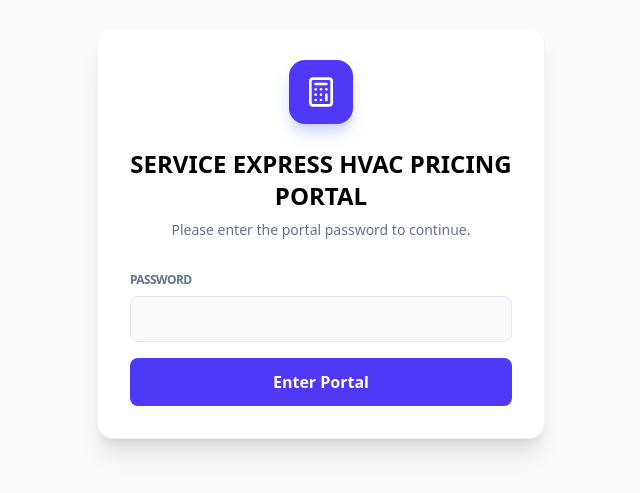
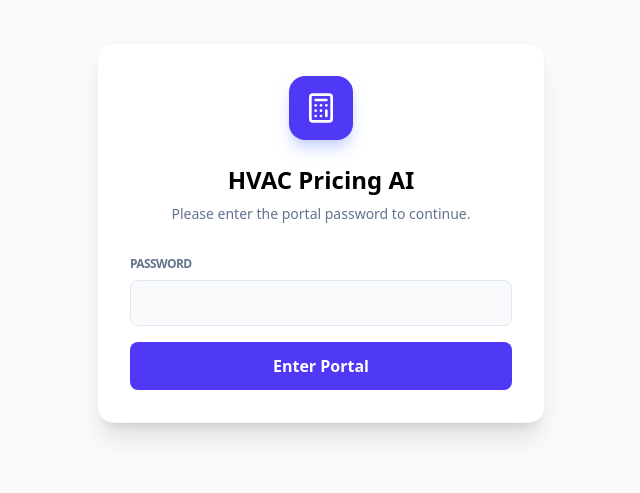
Before and after one commit to farisqdq/job-pricer, a React (Vite) app: page / in a window 1280 px wide. Shown: the part 167-660 px from the top of the page, without its empty margins (319-959 px from the left). Built offline with nearby package versions, Linux system fonts and the light colour scheme.

Commit message:
refactor: rename application to HVAC Pricing AI
Update branding across the application title, metadata, and UI components for consistency.

```diff
--- a/index.html
+++ b/index.html
@@ -3,7 +3,7 @@
   <head>
     <meta charset="UTF-8" />
     <meta name="viewport" content="width=device-width, initial-scale=1.0" />
-    <title>SERVICE EXPRESS HVAC PRICING PORTAL</title>
+    <title>HVAC Pricing AI</title>
   </head>
   <body>
     <div id="root"></div>
--- a/metadata.json
+++ b/metadata.json
@@ -1,5 +1,5 @@
 {
-  "name": "SERVICE EXPRESS HVAC PRICING PORTAL",
+  "name": "HVAC Pricing AI",
   "description": "Analyze equipment costs, labor hours, and market trends to price HVAC jobs.",
   "requestFramePermissions": [],
   "majorCapabilities": ["MAJOR_CAPABILITY_SERVER_SIDE_GEMINI_API"]
--- a/src/App.tsx
+++ b/src/App.tsx
@@ -164,7 +164,7 @@ export default function App() {
               <Calculator className="w-8 h-8" />
             </div>
           </div>
-          <h1 className="text-2xl font-black text-center mb-2">SERVICE EXPRESS HVAC PRICING PORTAL</h1>
+          <h1 className="text-2xl font-black text-center mb-2">HVAC Pricing AI</h1>
           <p className="text-slate-500 text-center text-sm mb-8">Please enter the portal password to continue.</p>
 
           <form onSubmit={handleLogin} className="space-y-4">
@@ -207,7 +207,7 @@ export default function App() {
               <Calculator className="w-5 h-5" />
             </div>
             <div>
-              <h1 className="text-lg font-black tracking-tight uppercase">SERVICE EXPRESS HVAC PRICING PORTAL</h1>
+              <h1 className="text-lg font-black tracking-tight uppercase">HVAC Pricing AI</h1>
               <p className="text-xs text-slate-500 font-medium">Office Manager Dashboard</p>
             </div>
           </div>
```
